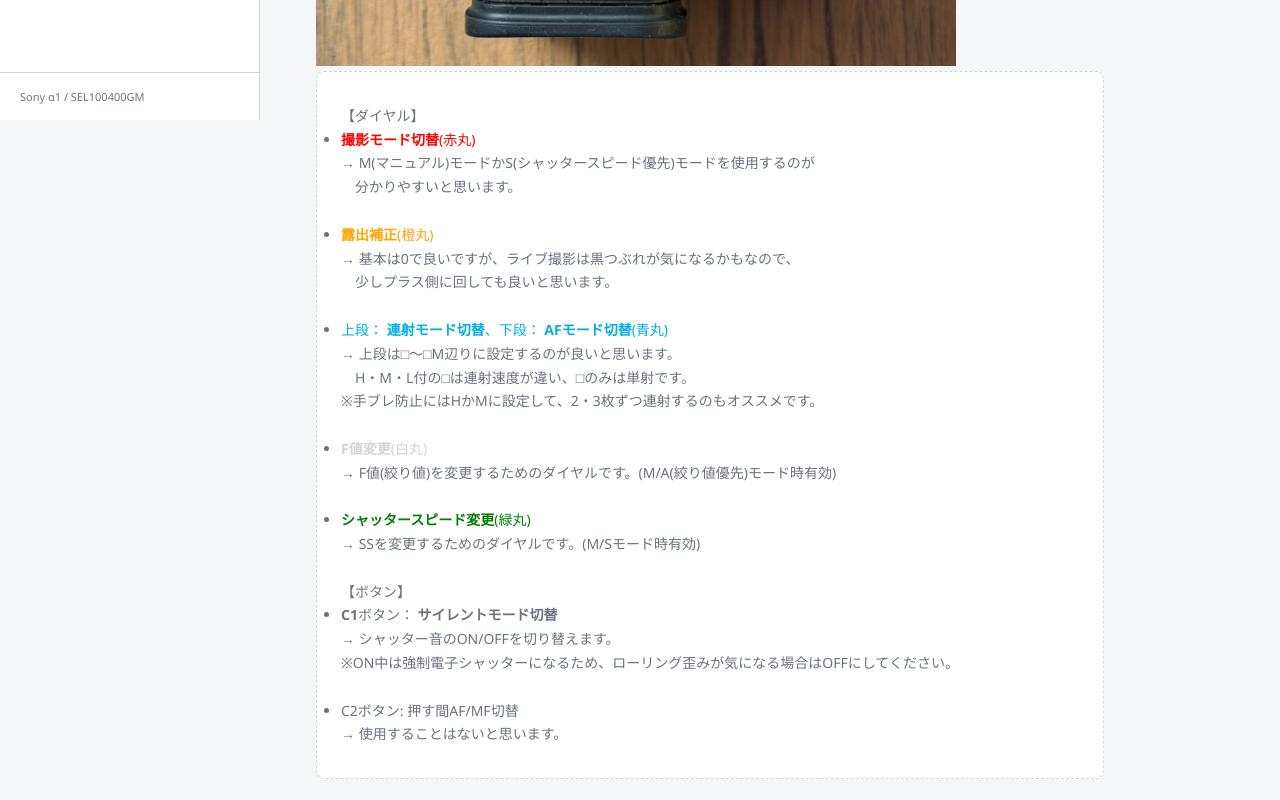
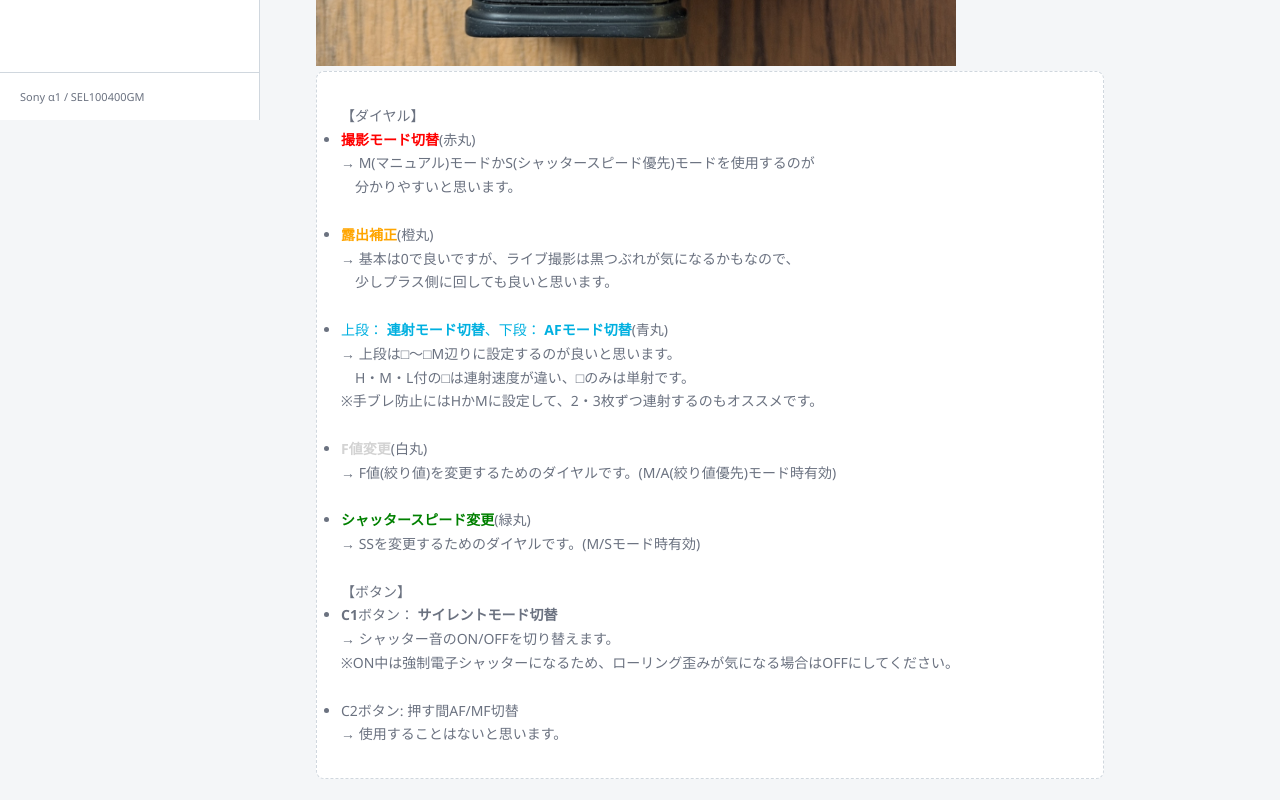
Before and after one commit to moiM01/camera_settings, a plain HTML site: page 01-button.html in a window 1280 px wide. Shown: the part 680-1480 px from the top of the page. Drawn offline with Linux system fonts and the light colour scheme.

Commit message:
Update 01-button.html

```diff
--- a/01-button.html
+++ b/01-button.html
@@ -39,19 +39,19 @@
     <div class="placeholder">
       【ダイヤル】
       <ul>
-        <li><font color="red"><b>撮影モード切替</b>(赤丸)</font><br>
+        <li><font color="red"><b>撮影モード切替</b></font>(赤丸)<br>
           → M(マニュアル)モードかS(シャッタースピード優先)モードを使用するのが<br>
           　分かりやすいと思います。</li><br>
-        <li><font color="orange"><b>露出補正</b>(橙丸)</font><br>
+        <li><font color="orange"><b>露出補正</b></font>(橙丸)<br>
           → 基本は0で良いですが、ライブ撮影は黒つぶれが気になるかもなので、<br>
           　少しプラス側に回しても良いと思います。</li><br>
-        <li><font color="sky blue">上段： <b>連射モード切替</b>、下段： <b>AFモード切替</b>(青丸)</font><br>
+        <li><font color="sky blue">上段： <b>連射モード切替</b>、下段： <b>AFモード切替</b></font>(青丸)<br>
           → 上段は□～□M辺りに設定するのが良いと思います。<br>
           　H・M・L付の□は連射速度が違い、□のみは単射です。<br>
           ※手ブレ防止にはHかMに設定して、2・3枚ずつ連射するのもオススメです。</li><br>
-        <li><font color="lightgray"><b>F値変更</b>(白丸)</font><br>
+        <li><font color="lightgray"><b>F値変更</b></font>(白丸)<br>
           → F値(絞り値)を変更するためのダイヤルです。(M/A(絞り値優先)モード時有効)</li><br>
-        <li><font color="green"><b>シャッタースピード変更</b>(緑丸)</font><br>
+        <li><font color="green"><b>シャッタースピード変更</b></font>(緑丸)<br>
           → SSを変更するためのダイヤルです。(M/Sモード時有効)</li>
       </ul>
       <br>
@@ -73,7 +73,7 @@
     <div class="placeholder">
     【ダイヤル】
       <ul>
-        <li><font color="orange"><b>ISO感度変更</b>(橙丸)</font><br>
+        <li><font color="orange"><b>ISO感度変更</b></font>(橙丸)<br>
           → ISO感度を変更するためのダイヤルです。<br>
           　※本ダイヤルは上下左右のボタン入力が可能であり、<br>
           　　上： 押す間ダイヤル設定1<br>　　　→ Shiftボタンのようなイメージです。使用することはないと思います。<br>
@@ -85,9 +85,9 @@
       <br>
       【ボタン】
       <ul>
-        <li><font color="orange">ダイヤル中央ボタン: <b>決定ボタン</b>(橙丸)</font><br>
+        <li><font color="orange">ダイヤル中央ボタン: <b>決定ボタン</b></font>(橙丸)<br>
           → 何かしらの操作後の決定ボタンです。</li><br>
-        <li><font color="sky blue">スティック： <b>フォーカス位置操作</b>、ボタン： ピント拡大(青丸)</font><br>
+        <li><font color="sky blue">スティック： <b>フォーカス位置操作</b>、ボタン： ピント拡大</font>(青丸)<br>
           → スティック操作ではAF対象位置の操作、ボタン操作ではAF対象位置を拡大して表示ができます。</li><br>
         <li>MENUボタン: メニュー画面表示<br>
           → メニュー画面に遷移します。</li><br>
```
